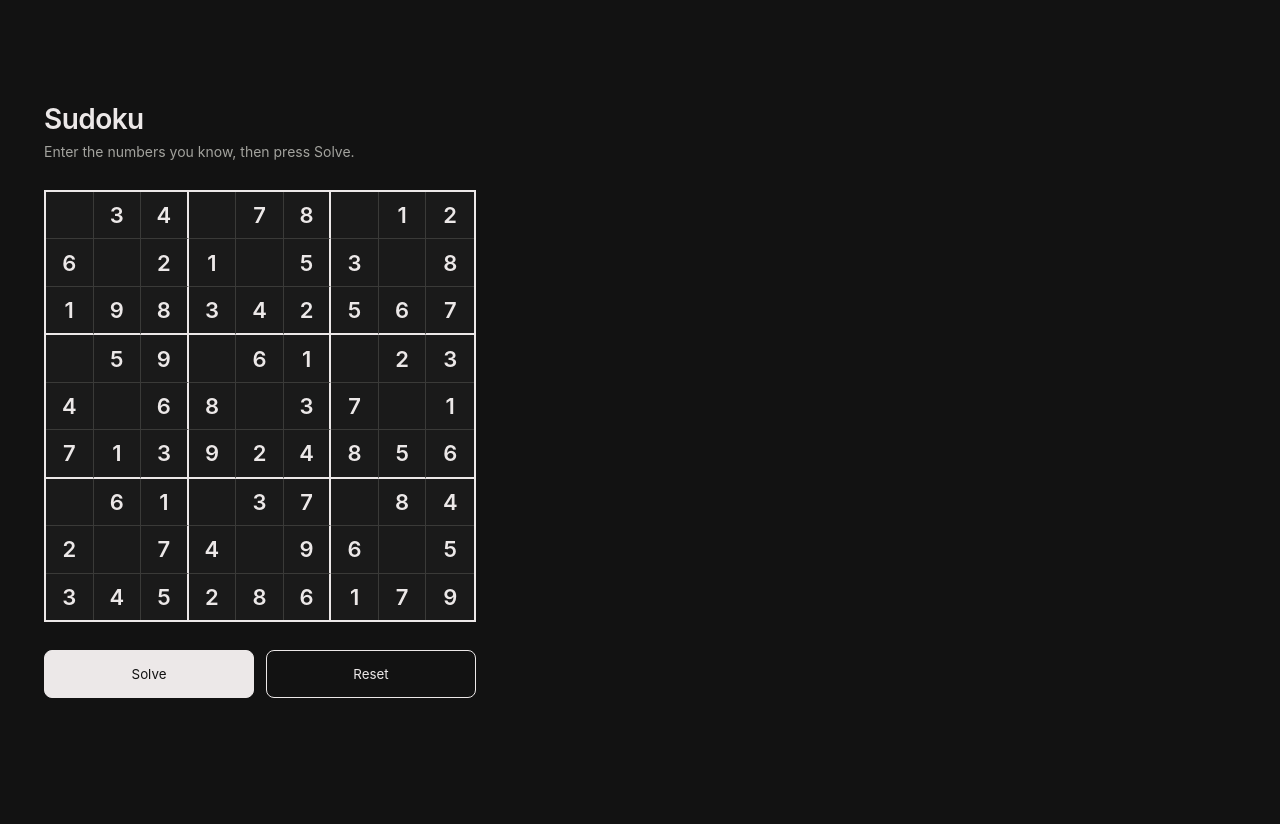
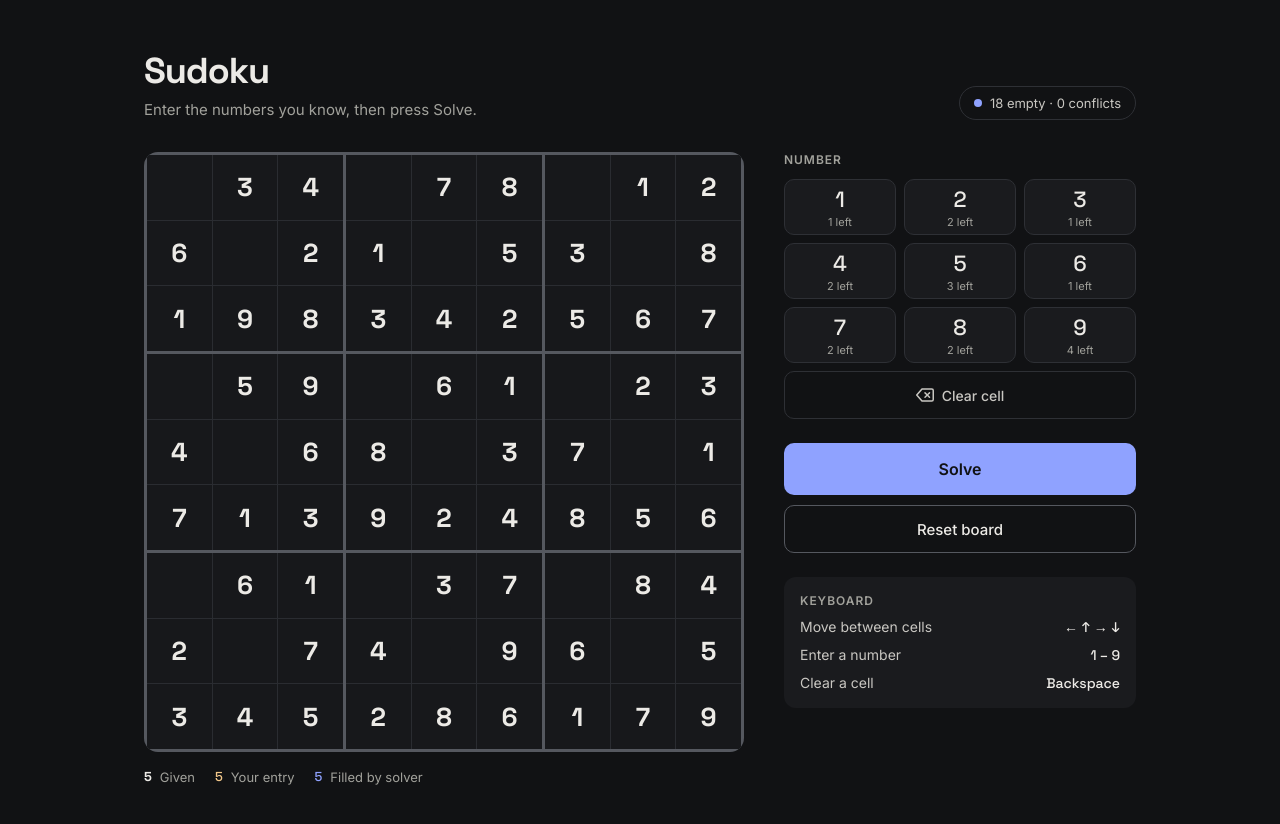
Before and after one commit to dinith95/sudoku-sover, a React (Create React App) app: page / in a window 1280 px wide. Shown: the top 824 px of the page. Before the commit the page ends 800 px from the top, so only its background shows below. Built offline with nearby package versions, Linux system fonts and the light colour scheme.

Commit message:
added styling modifcation sudoku solver app

```diff
--- a/public/index.html
+++ b/public/index.html
@@ -24,7 +24,13 @@
       work correctly both with client-side routing and a non-root public URL.
       Learn how to configure a non-root public URL by running `npm run build`.
     -->
-    <title>React App</title>
+    <link rel="preconnect" href="https://fonts.googleapis.com" />
+    <link rel="preconnect" href="https://fonts.gstatic.com" crossorigin />
+    <link
+      href="https://fonts.googleapis.com/css2?family=Inter:wght@400;500;600&family=Space+Grotesk:wght@500;700&display=swap"
+      rel="stylesheet"
+    />
+    <title>Sudoku</title>
   </head>
   <body>
     <noscript>You need to enable JavaScript to run this app.</noscript>
--- a/src/App.scss
+++ b/src/App.scss
@@ -1,54 +1,130 @@
-$bg: #121212;
-$surface: #1a1a1a;
-$ink: #ece8e8;
-$muted: #a3a39e;
-$line: #3a3a38;
+$bg: #111214;
+$surface: #1a1b1e;
+$cell: #17181b;
+$peer: #202229;
+$ink: #eceae6;
+$soft: #c9c7c2;
+$muted: #a1a19b;
+$line: #2e3035;
+$grid-line: #2a2c31;
+$box-line: #55585f;
 $accent: #8fa2ff;
+$entered: #f2c78a;
+$clash: #ff9b8f;
+$display: 'Space Grotesk', Inter, sans-serif;
 
 @mixin focus-ring {
   &:focus-visible {
     outline: 2px solid $accent;
-    outline-offset: -2px;
+    outline-offset: 2px;
   }
 }
 
 .app {
-  width: min(520px, 100%);
-  padding: 44px;
+  max-width: 1040px;
+  margin: 0 auto;
+  padding: 48px 24px;
   display: flex;
   flex-direction: column;
-  gap: 28px;
+  gap: 32px;
 
-  @media (max-width: 480px) {
-    padding: 24px 16px;
+  @media (max-width: 720px) {
+    padding: 32px 20px 28px;
+    gap: 20px;
   }
+}
+
+.top {
+  display: flex;
+  flex-wrap: wrap;
+  align-items: flex-end;
+  justify-content: space-between;
+  gap: 16px;
 
   h1 {
     margin: 0 0 6px;
-    font-size: 28px;
-    font-weight: 600;
-    letter-spacing: -0.02em;
+    font-family: $display;
+    font-size: 36px;
+    font-weight: 700;
+    letter-spacing: -0.03em;
+
+    @media (max-width: 720px) { font-size: 28px; }
   }
 }
 
 .message {
   margin: 0;
   min-height: 20px;
-  font-size: 14px;
+  font-size: 15px;
   line-height: 20px;
   color: $muted;
 }
 
+.status {
+  margin: 0;
+  display: flex;
+  align-items: center;
+  gap: 8px;
+  padding: 8px 14px;
+  border: 1px solid $line;
+  border-radius: 999px;
+  font-size: 13px;
+  color: $soft;
+
+  .dot {
+    width: 8px;
+    height: 8px;
+    border-radius: 50%;
+    background: $accent;
+  }
+
+  &.clash {
+    border-color: $clash;
+    color: $clash;
+    .dot { background: $clash; }
+  }
+}
+
+.layout {
+  display: flex;
+  flex-wrap: wrap;
+  gap: 40px;
+  align-items: flex-start;
+
+  @media (max-width: 720px) { gap: 20px; }
+}
+
+.board {
+  flex: 999 1 480px;
+  min-width: 0;
+  max-width: 600px;
+}
+
 .grid {
   display: grid;
-  grid-template-columns: repeat(9, minmax(0, 1fr));
+  grid-template-columns: repeat(3, minmax(0, 1fr));
+  gap: 3px;
+  padding: 3px;
   aspect-ratio: 1;
-  border: 2px solid $ink;
-  background: $surface;
+  background: $box-line;
+  border-radius: 14px;
+  overflow: hidden;
+
+  @media (max-width: 720px) {
+    gap: 2px;
+    padding: 2px;
+    border-radius: 12px;
+  }
+}
+
+.box {
+  display: grid;
+  grid-template-columns: repeat(3, minmax(0, 1fr));
+  gap: 1px;
+  background: $grid-line;
 }
 
 .cell {
-  @include focus-ring;
   width: 100%;
   height: 100%;
   min-width: 0;
@@ -56,39 +132,177 @@ $accent: #8fa2ff;
   padding: 0;
   border: 0;
   border-radius: 0;
-  border-right: 1px solid $line;
-  border-bottom: 1px solid $line;
-  background: transparent;
+  outline: none;
+  background: $cell;
   color: $ink;
-  caret-color: $accent;
-  font-family: inherit;
-  font-size: clamp(16px, 5vw, 22px);
-  font-weight: 600;
+  caret-color: transparent;
+  font-family: $display;
+  font-size: clamp(18px, 4.5vw, 26px);
+  font-weight: 700;
   text-align: center;
+  cursor: pointer;
 
-  &.solved { color: $accent; font-weight: 400; }
-  &.box-r { border-right: 2px solid $ink; }
-  &.box-b { border-bottom: 2px solid $ink; }
-  &.edge-r { border-right: 0; }
-  &.edge-b { border-bottom: 0; }
+  &::selection { background: transparent; }
+
+  &.entered { color: $entered; font-weight: 500; }
+  &.solved { color: $accent; font-weight: 500; }
+  &.peer { background: $peer; }
+  &.selected {
+    background: rgba($accent, 0.3);
+    box-shadow: inset 0 0 0 2px $accent;
+  }
 }
 
-.actions {
+.legend {
   display: flex;
+  flex-wrap: wrap;
+  gap: 20px;
+  margin: 16px 0 0;
+  padding: 0;
+  list-style: none;
+  font-size: 13px;
+  color: $muted;
+
+  li { display: flex; align-items: center; gap: 8px; }
+  span { font-family: $display; }
+  .given { font-weight: 700; color: $ink; }
+  .entered { font-weight: 500; color: $entered; }
+  .solved { font-weight: 500; color: $accent; }
+
+  @media (max-width: 720px) { display: none; }
+}
+
+.side {
+  flex: 1 1 300px;
+  min-width: 0;
+  display: flex;
+  flex-direction: column;
+  gap: 24px;
+
+  @media (max-width: 720px) { gap: 16px; }
+}
+
+.panel-group {
+  display: flex;
+  flex-direction: column;
   gap: 12px;
+}
+
+.label {
+  margin: 0;
+  font-size: 12px;
+  font-weight: 600;
+  letter-spacing: 0.08em;
+  text-transform: uppercase;
+  color: $muted;
+}
+
+.pad {
+  display: grid;
+  grid-template-columns: repeat(3, minmax(0, 1fr));
+  gap: 8px;
 
   button {
     @include focus-ring;
-    flex: 1;
+    height: 56px;
+    border: 1px solid $line;
+    border-radius: 10px;
+    background: $surface;
+    color: $ink;
+    font-family: $display;
+    font-size: 22px;
+    font-weight: 500;
+    cursor: pointer;
+    display: flex;
+    flex-direction: column;
+    align-items: center;
+    justify-content: center;
+    gap: 2px;
+
+    &:hover { border-color: $box-line; }
+  }
+
+  .left {
+    font-family: Inter, sans-serif;
+    font-size: 11px;
+    font-weight: 400;
+    color: $muted;
+  }
+
+  .clear {
+    grid-column: 1 / -1;
     height: 48px;
-    border: 1px solid $ink;
-    border-radius: 8px;
+    flex-direction: row;
+    gap: 8px;
+    background: transparent;
+    color: $soft;
+    font: 500 14px Inter, sans-serif;
+  }
+
+  @media (max-width: 720px) {
+    grid-template-columns: repeat(5, minmax(0, 1fr));
+
+    button { height: 52px; font-size: 20px; }
+    .left, .clear-text { display: none; }
+    .clear { grid-column: auto; height: 52px; }
+  }
+}
+
+// On desktop Solve stacks above Reset; on a phone they sit side by side with Solve on the right.
+.actions {
+  display: flex;
+  flex-direction: column;
+  gap: 10px;
+
+  button {
+    @include focus-ring;
+    height: 48px;
+    border: 1px solid $box-line;
+    border-radius: 10px;
     background: transparent;
     color: $ink;
-    font: 500 15px inherit;
-    font-family: inherit;
+    font: 500 15px Inter, sans-serif;
     cursor: pointer;
 
-    &.primary { background: $ink; color: $bg; }
+    &.primary {
+      height: 52px;
+      border: 0;
+      background: $accent;
+      color: $bg;
+      font-weight: 600;
+      font-size: 16px;
+    }
+  }
+
+  @media (max-width: 720px) {
+    flex-direction: row-reverse;
+
+    button { flex: 1; height: 52px; }
+    .primary { flex: 2; }
   }
 }
+
+.keys {
+  display: flex;
+  flex-direction: column;
+  gap: 10px;
+  padding: 16px;
+  border-radius: 12px;
+  background: $surface;
+
+  p {
+    margin: 0;
+    display: flex;
+    justify-content: space-between;
+    gap: 12px;
+    font-size: 14px;
+    color: $soft;
+  }
+
+  kbd {
+    font-family: $display;
+    color: $ink;
+  }
+
+  @media (max-width: 720px) { display: none; }
+}
--- a/src/App.tsx
+++ b/src/App.tsx
@@ -1,38 +1,83 @@
 import { KeyboardEvent, useRef, useState } from 'react';
 import './App.scss';
-import { CELLS, SIZE, emptyGrid, hasConflict, solve, twoMissingPerBoxGrid } from './solver';
+import {
+  BOX_INDICES,
+  CELLS,
+  SIZE,
+  conflictCount,
+  emptyGrid,
+  hasConflict,
+  solve,
+  twoMissingPerBoxGrid,
+} from './solver';
 
 const HINT = 'Enter the numbers you know, then press Solve.';
+const DIGITS = [1, 2, 3, 4, 5, 6, 7, 8, 9];
 
-function cellClass(i: number, solved: boolean): string {
-  const r = Math.floor(i / SIZE);
-  const c = i % SIZE;
-  const classes = ['cell'];
-  if (c === SIZE - 1) classes.push('edge-r');
-  else if (c % 3 === 2) classes.push('box-r');
-  if (r === SIZE - 1) classes.push('edge-b');
-  else if (r % 3 === 2) classes.push('box-b');
-  if (solved) classes.push('solved');
+/** Where a cell's value came from: the starting puzzle, the user, or the solver. */
+type Source = 'given' | 'entered' | 'solved';
+
+const boxOf = (i: number) => Math.floor(i / 27) * 3 + Math.floor((i % SIZE) / 3);
+
+function cellClass(i: number, source: Source, selected: number): string {
+  const classes = ['cell', source];
+  if (i === selected) classes.push('selected');
+  else if (
+    selected >= 0 &&
+    (Math.floor(i / SIZE) === Math.floor(selected / SIZE) ||
+      i % SIZE === selected % SIZE ||
+      boxOf(i) === boxOf(selected))
+  ) {
+    classes.push('peer'); // same row, column or box as the selected cell
+  }
   return classes.join(' ');
 }
 
+const BackspaceIcon = () => (
+  <svg aria-hidden="true" width="18" height="18" viewBox="0 0 24 24" fill="none" stroke="currentColor"
+    strokeWidth="2" strokeLinecap="round" strokeLinejoin="round">
+    <path d="M21 4H8l-7 8 7 8h13a2 2 0 0 0 2-2V6a2 2 0 0 0-2-2z" />
+    <path d="M18 9l-6 6" />
+    <path d="M12 9l6 6" />
+  </svg>
+);
+
 function App() {
   const [grid, setGrid] = useState<number[]>(twoMissingPerBoxGrid);
-  const [solved, setSolved] = useState<boolean[]>(() => new Array(CELLS).fill(false));
+  const [sources, setSources] = useState<Source[]>(() => grid.map(() => 'given'));
   const [message, setMessage] = useState(HINT);
+  const [selected, setSelected] = useState(-1);
   const cellRefs = useRef<(HTMLInputElement | null)[]>([]);
 
-  const clearSolved = () => setSolved(new Array(CELLS).fill(false));
+  const empty = grid.filter((v) => v === 0).length;
+  const conflicts = conflictCount(grid);
 
-  const handleChange = (i: number, raw: string) => {
-    const digit = parseInt(raw.replace(/[^1-9]/g, '').slice(-1), 10) || 0;
+  const setCell = (i: number, digit: number) => {
     setGrid((prev) => {
       const next = prev.slice();
       next[i] = digit;
       return next;
     });
-    clearSolved();
+    setSources((prev) => {
+      const next = prev.slice();
+      next[i] = 'entered';
+      return next;
+    });
     setMessage(HINT);
+  };
+
+  const handleChange = (i: number, raw: string) => {
+    setCell(i, parseInt(raw.replace(/[^1-9]/g, '').slice(-1), 10) || 0);
+  };
+
+  // Number pad: fill the selected cell, then hand focus back to it so arrow keys keep working.
+  const handlePad = (digit: number) => {
+    if (selected < 0) {
+      setMessage('Select a cell first.');
+      return;
+    }
+    setCell(selected, digit);
+    cellRefs.current[selected]?.focus();
   };
 
   const handleKeyDown = (i: number, e: KeyboardEvent<HTMLInputElement>) => {
@@ -57,44 +102,94 @@ function App() {
       setMessage('No solution exists for this puzzle.');
       return;
     }
-    setSolved(grid.map((v, i) => v === 0 && result[i] !== 0));
+    setSources(sources.map((s, i) => (grid[i] === 0 && result[i] !== 0 ? 'solved' : s)));
     setGrid(result);
-    setMessage('Solved.');
+    setMessage(result.includes(0) ? 'Got stuck — some cells are still empty.' : 'Solved.');
   };
 
   const handleReset = () => {
     setGrid(emptyGrid());
-    clearSolved();
+    setSources(new Array(CELLS).fill('entered'));
+    setSelected(-1);
     setMessage(HINT);
   };
 
   return (
     <main className="app">
-      <header>
+      <header className="top">
+        <div>
           <h1>Sudoku</h1>
           <p className="message" aria-live="polite">{message}</p>
+        </div>
+        <p className={`status${conflicts ? ' clash' : ''}`}>
+          <span className="dot" aria-hidden="true" />
+          {empty} empty · {conflicts} {conflicts === 1 ? 'conflict' : 'conflicts'}
+        </p>
       </header>
+
+      <div className="layout">
+        <section className="board" aria-label="Puzzle grid">
           <div className="grid">
-        {grid.map((value, i) => (
+            {Object.values(BOX_INDICES).map((cells, b) => (
+              <div className="box" key={b}>
+                {cells.map((i) => (
                   <input
                     key={i}
                     ref={(el) => { cellRefs.current[i] = el; }}
-            className={cellClass(i, solved[i])}
+                    className={cellClass(i, sources[i], selected)}
                     type="text"
                     inputMode="numeric"
                     maxLength={1}
                     autoComplete="off"
                     aria-label={`Row ${Math.floor(i / SIZE) + 1}, column ${(i % SIZE) + 1}`}
-            value={value ? String(value) : ''}
+                    value={grid[i] ? String(grid[i]) : ''}
                     onChange={(e) => handleChange(i, e.target.value)}
                     onKeyDown={(e) => handleKeyDown(i, e)}
-            onFocus={(e) => e.target.select()}
+                    onFocus={(e) => {
+                      setSelected(i);
+                      e.target.select();
+                    }}
                   />
                 ))}
               </div>
+            ))}
+          </div>
+          <ul className="legend">
+            <li><span className="given">5</span>Given</li>
+            <li><span className="entered">5</span>Your entry</li>
+            <li><span className="solved">5</span>Filled by solver</li>
+          </ul>
+        </section>
+
+        <aside className="side">
+          <div className="panel-group">
+            <h2 className="label">Number</h2>
+            <div className="pad">
+              {DIGITS.map((d) => (
+                <button key={d} type="button" aria-label={`Enter ${d}`} onClick={() => handlePad(d)}>
+                  {d}
+                  <span className="left">{SIZE - grid.filter((v) => v === d).length} left</span>
+                </button>
+              ))}
+              <button type="button" className="clear" aria-label="Clear cell" onClick={() => handlePad(0)}>
+                <BackspaceIcon />
+                <span className="clear-text">Clear cell</span>
+              </button>
+            </div>
+          </div>
+
           <div className="actions">
             <button type="button" className="primary" onClick={handleSolve}>Solve</button>
-        <button type="button" onClick={handleReset}>Reset</button>
+            <button type="button" onClick={handleReset}>Reset board</button>
+          </div>
+
+          <div className="keys">
+            <h2 className="label">Keyboard</h2>
+            <p><span>Move between cells</span><kbd>← ↑ → ↓</kbd></p>
+            <p><span>Enter a number</span><kbd>1 – 9</kbd></p>
+            <p><span>Clear a cell</span><kbd>Backspace</kbd></p>
+          </div>
+        </aside>
       </div>
     </main>
   );
--- a/src/index.scss
+++ b/src/index.scss
@@ -1,10 +1,8 @@
 body {
   margin: 0;
   min-height: 100vh;
-  display: grid;
-  place-items: center;
-  background: #121212;
-  color: #ece8e8;
+  background: #111214;
+  color: #eceae6;
   font-family: Inter, -apple-system, BlinkMacSystemFont, 'Segoe UI', 'Roboto',
     'Helvetica Neue', sans-serif;
   -webkit-font-smoothing: antialiased;
--- a/src/solver.ts
+++ b/src/solver.ts
@@ -188,6 +188,11 @@ export function hasConflict(g: Grid): boolean {
   return g.some((v, i) => v !== 0 && !fits(g, i, v));
 }
 
+/** Returns how many filled cells clash with another cell in their row, column or box. */
+export function conflictCount(g: Grid): number {
+  return g.filter((v, i) => v !== 0 && !fits(g, i, v)).length;
+}
+
 // Backtracking, always filling the cell with the fewest candidates first.
 // function search(g: Grid): boolean {
 //   let best = -1;
```
Also changed, not shown: 1 other file (tests, documents, lock files or other folders). Lines whose indentation alone changed are shown as unchanged.
